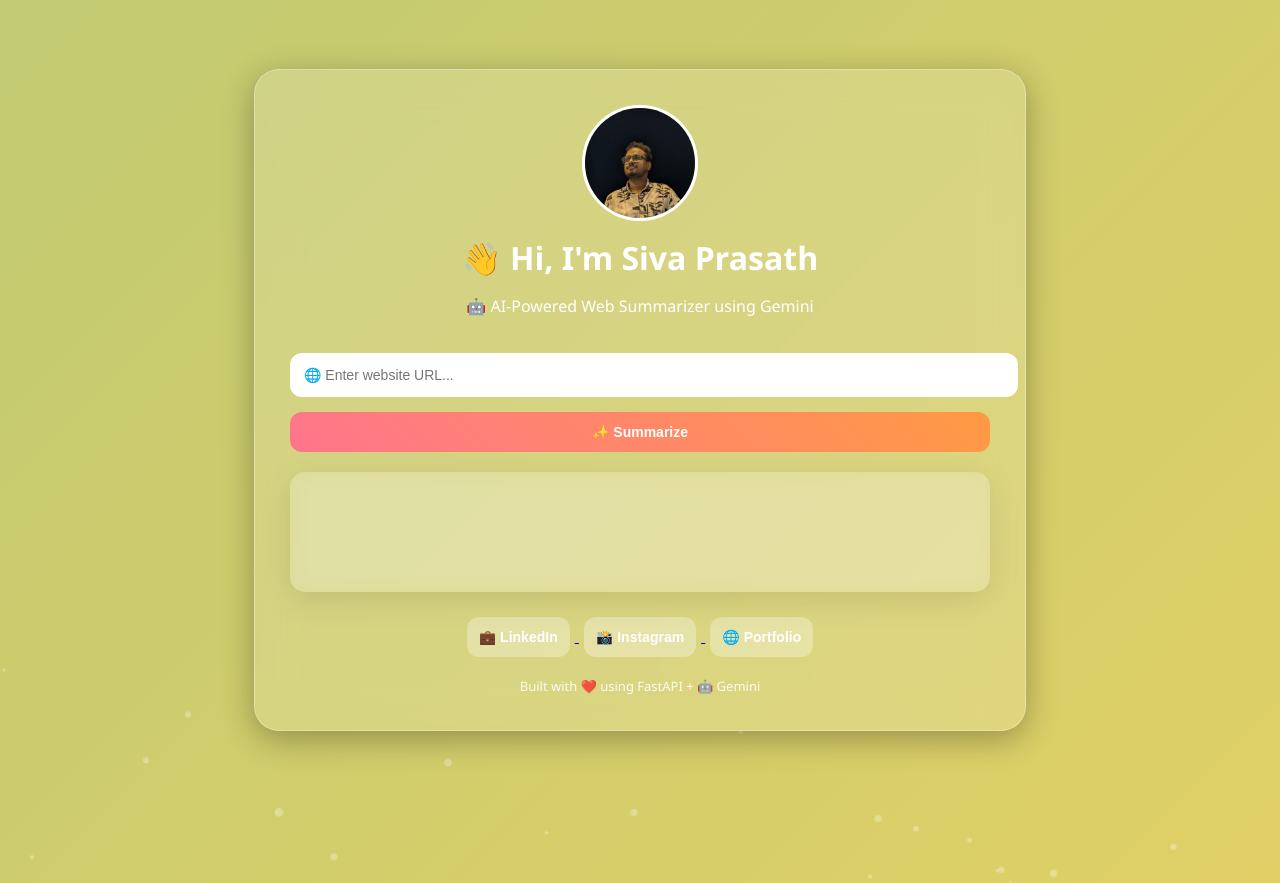
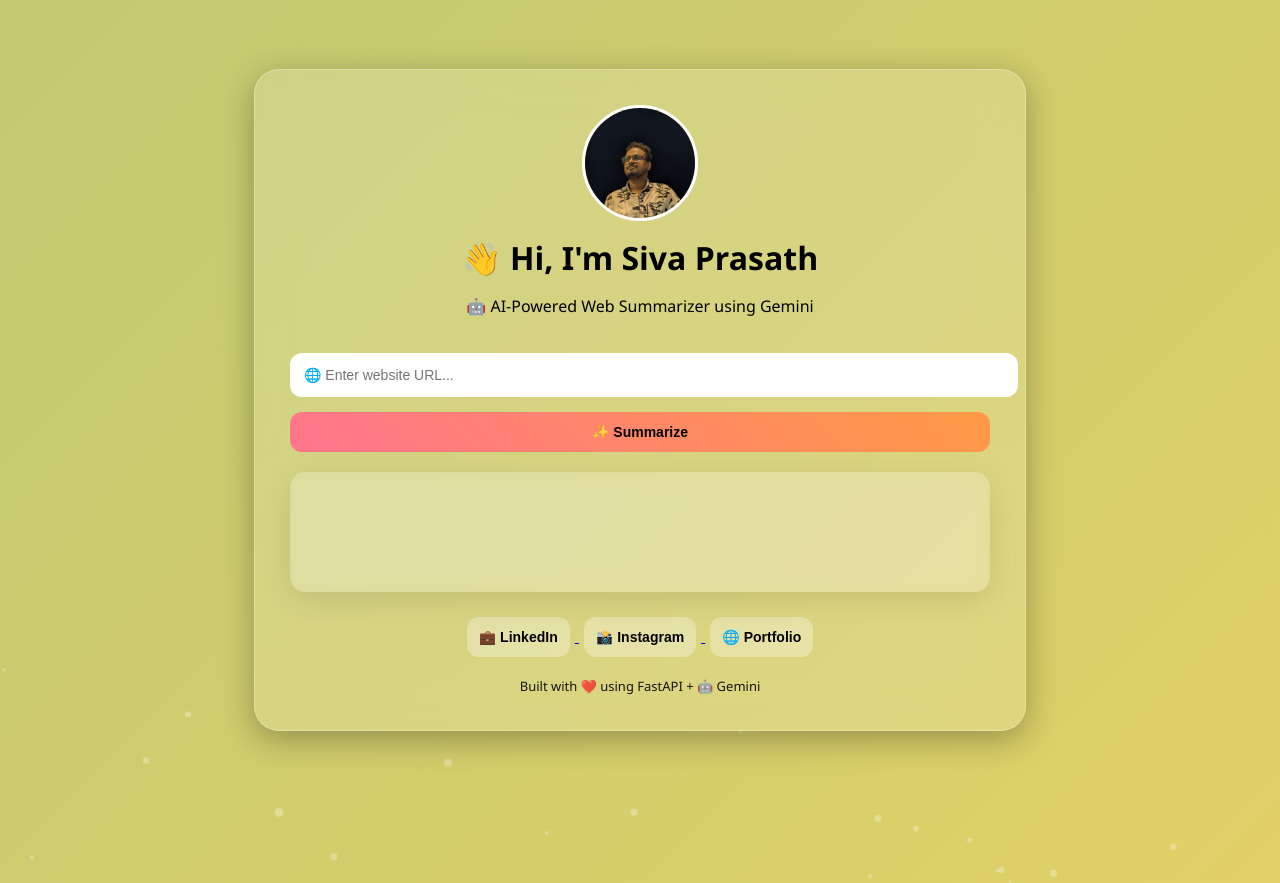
Before and after one commit to sivaprasath4065-dev/web-summarizer-app, a FastAPI app: page / in a window 1280 px wide. Run offline with FastAPI, Linux system fonts and the light colour scheme.

Commit message:
text changed to black

```diff
--- a/templates/index.html
+++ b/templates/index.html
@@ -47,7 +47,7 @@
             background: rgba(255, 255, 255, 0.15);
             border: 1px solid rgba(255, 255, 255, 0.3);
             box-shadow: 0 8px 32px rgba(0, 0, 0, 0.3);
-            color: white;
+            color: black;
             text-align: center;
             position: relative;
             z-index: 10;
@@ -94,7 +94,7 @@
 
         .summarize-btn {
             background: linear-gradient(45deg, #ff758c, #ff9a44);
-            color: white;
+            color: black;
         }
 
         .summarize-btn:hover {
@@ -110,7 +110,7 @@
             width: auto;
             margin: 5px;
             background: rgba(255,255,255,0.3);
-            color: white;
+            color: black;
         }
 
         .social-buttons button:hover {
@@ -125,6 +125,7 @@
             padding: 15px;
             border-radius: 12px;
             min-height: 80px;
+            color: black;
         }
 
         .footer {
```
